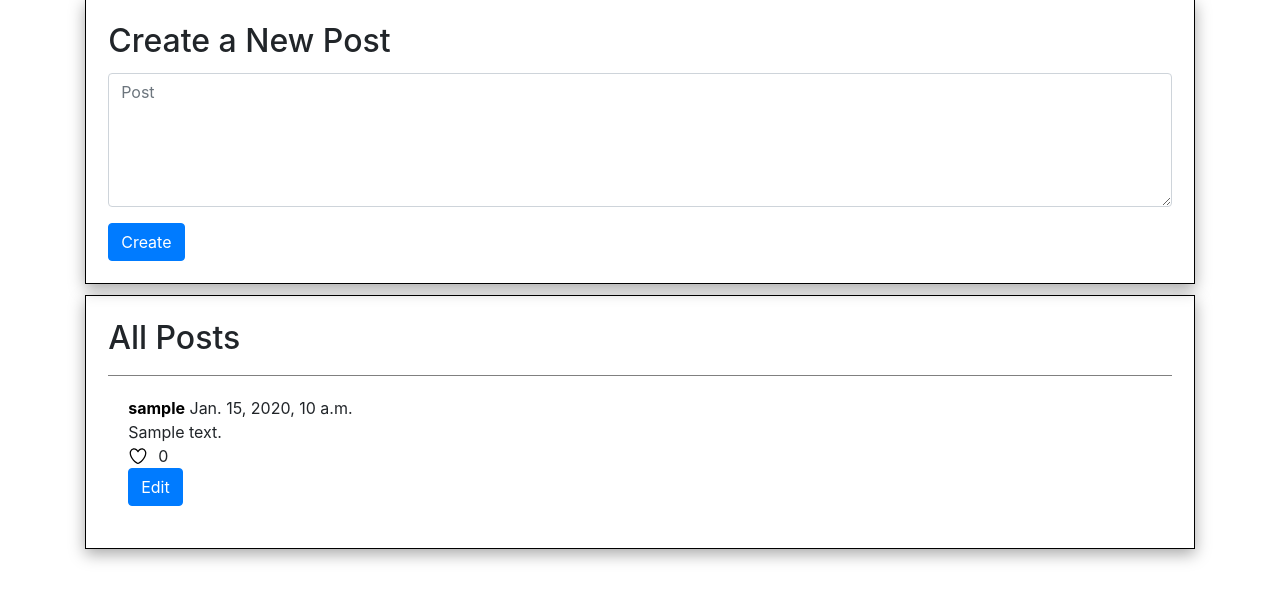
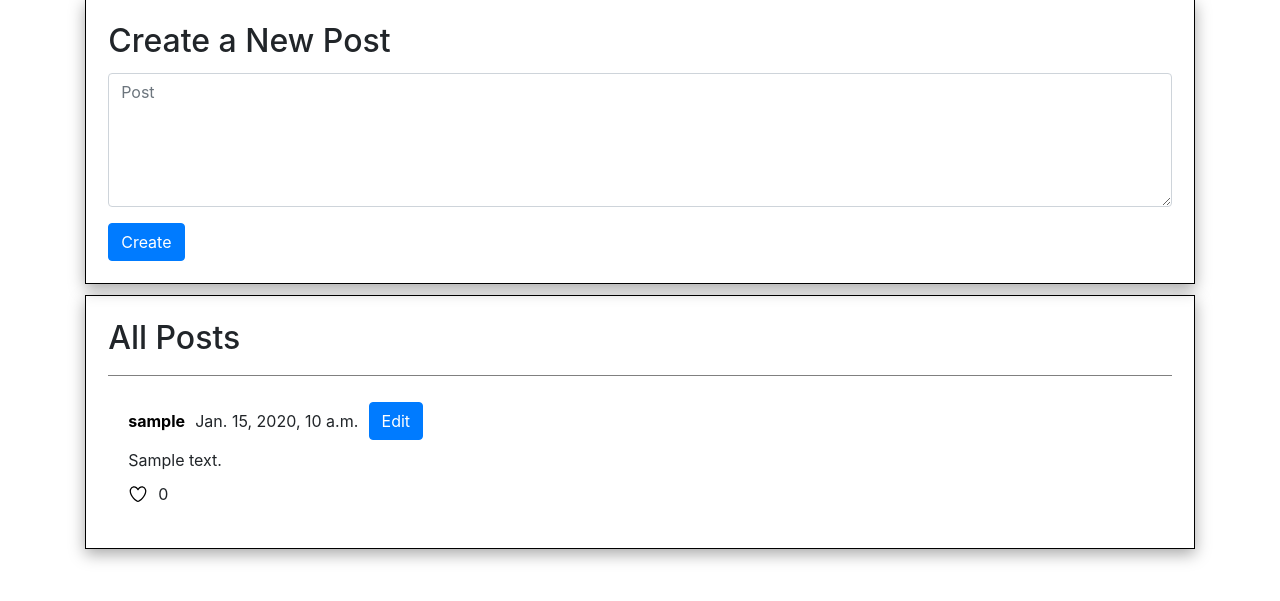
Before and after one commit to dudujunior12/cs50w-project4-network, a Django app: page / in a window 1280 px wide. Shown: the part 83-684 px from the top of the page. Run offline with Django 3.2, Linux system fonts and the light colour scheme; a user stored in the database is signed in; tables that the repository leaves empty hold one stand-in row (values such as "Sample post"); some libraries are stand-ins or nearby versions.

Commit message:
feat: edit post

```diff
--- a/network/static/network/styles.css
+++ b/network/static/network/styles.css
@@ -31,7 +31,25 @@ a:hover{
     padding: 20px 20px;
 }
 
+.post-info{
+    display: flex;
+    width: 100%;
+    align-items: center;
+    height: 50px;
+}
 
+.post-info p{
+    padding-right: 1%;
+}
+
+.post-p{
+    padding-top: 2px;
+    padding-bottom: 1%;
+}
+
+#btn-form-save{
+    margin-bottom: 1%;
+}
 /* Add border to div */
 
 .div-border{
--- a/network/templates/network/posts.html
+++ b/network/templates/network/posts.html
@@ -1,17 +1,27 @@
 {% for post in posts %}
-<div class="post">
-    <p><strong><a href="{% url 'profile' post.user.username %}">{{ post.user.username }}</a></strong>  {{ post.post_date }}</p>
-    <p>{{ post.post_text }}</p>
+<div class="post" id="{{post.id}}">
+    <div class="post-info">
+        <p><strong><a href="{% url 'profile' post.user.username %}">{{ post.user.username }}</a></strong></p>
+        <p>{{ post.post_date }}</p>
+        {% if post.user.username == request.user.username %}
+        <button id="btn-edit" class="btn btn-primary" data-id="{{post.id}}">Edit</button>
+        {% endif%}
+    </div>
+
+    {% if post.user.username == request.user.username %}
+    <form id="form_{{post.id}}" class="form-edit" data-id="{{post.id}}" method="POST" style="display: none;">
+        <div class="form-group">
+            <textarea id="txtarea_{{post.id}}" class="form-control"></textarea>
+        </div>
+        <button id="btn-form-save" class="btn btn-success" type="submit">Save</button>
+    </form>
+    {% endif %}
+    <p id="post_{{post.id}}" class="post-p">{{ post.post_text }}</p>
     <div class="like">
         <svg viewBox="0 0 24 24" aria-hidden="true" class="r-4qtqp9 r-yyyyoo r-1xvli5t r-dnmrzs r-bnwqim r-1plcrui r-lrvibr r-1hdv0qi">
             <g><path d="M12 21.638h-.014C9.403 21.59 1.95 14.856 1.95 8.478c0-3.064 2.525-5.754 5.403-5.754 2.29 0 3.83 1.58 4.646 2.73.814-1.148 2.354-2.73 4.645-2.73 2.88 0 5.404 2.69 5.404 5.755 0 6.376-7.454 13.11-10.037 13.157H12zM7.354 4.225c-2.08 0-3.903 1.988-3.903 4.255 0 5.74 7.034 11.596 8.55 11.658 1.518-.062 8.55-5.917 8.55-11.658 0-2.267-1.823-4.255-3.903-4.255-2.528 0-3.94 2.936-3.952 2.965-.23.562-1.156.562-1.387 0-.014-.03-1.425-2.965-3.954-2.965z"></path></g>
         </svg>
         <p>0</p>
     </div>
-    {% if post.user.username == request.user.username %}
-    <div class="edit">
-        <button id="btn-edit" class="btn btn-primary">Edit</button>
-    </div>
-    {% endif %}
 </div>
 {% endfor %}
--- a/network/views.py
+++ b/network/views.py
@@ -6,6 +6,8 @@ from django.shortcuts import render, redirect, get_object_or_404
 from django.urls import reverse
 from django.contrib.auth.decorators import login_required
 from django.core.paginator import Paginator, EmptyPage, PageNotAnInteger
+from django.views.decorators.csrf import csrf_exempt
+import json
 
 from .forms import *
 from .models import *
@@ -195,17 +197,20 @@ def following(request):
         "posts": posts,
     })
 
-
+@csrf_exempt
+@login_required
 def edit_post(request, id):
     if request.method == "POST":
         user = User.objects.get(username=request.user.username)
         post = Post.objects.get(id=id, user=user)
-        post.post_text = request.POST['post_text']
+        data = json.loads(request.body)
+        if data.get("post_text") is not None:
+            post.post_text = data['post_text']
+        post.save()
+        return JsonResponse({"message": "Post edited successfully."}, status=201)
     else:
         return JsonResponse({"message_error": "Require POST request method"}, status=404)
 
-
-    return JsonResponse({"message_error": "Sexo"}, status=201)
 
 def login_view(request):
     if request.method == "POST":
```
Also changed, not shown: network/static/network/main.js (+43 -11 lines).
